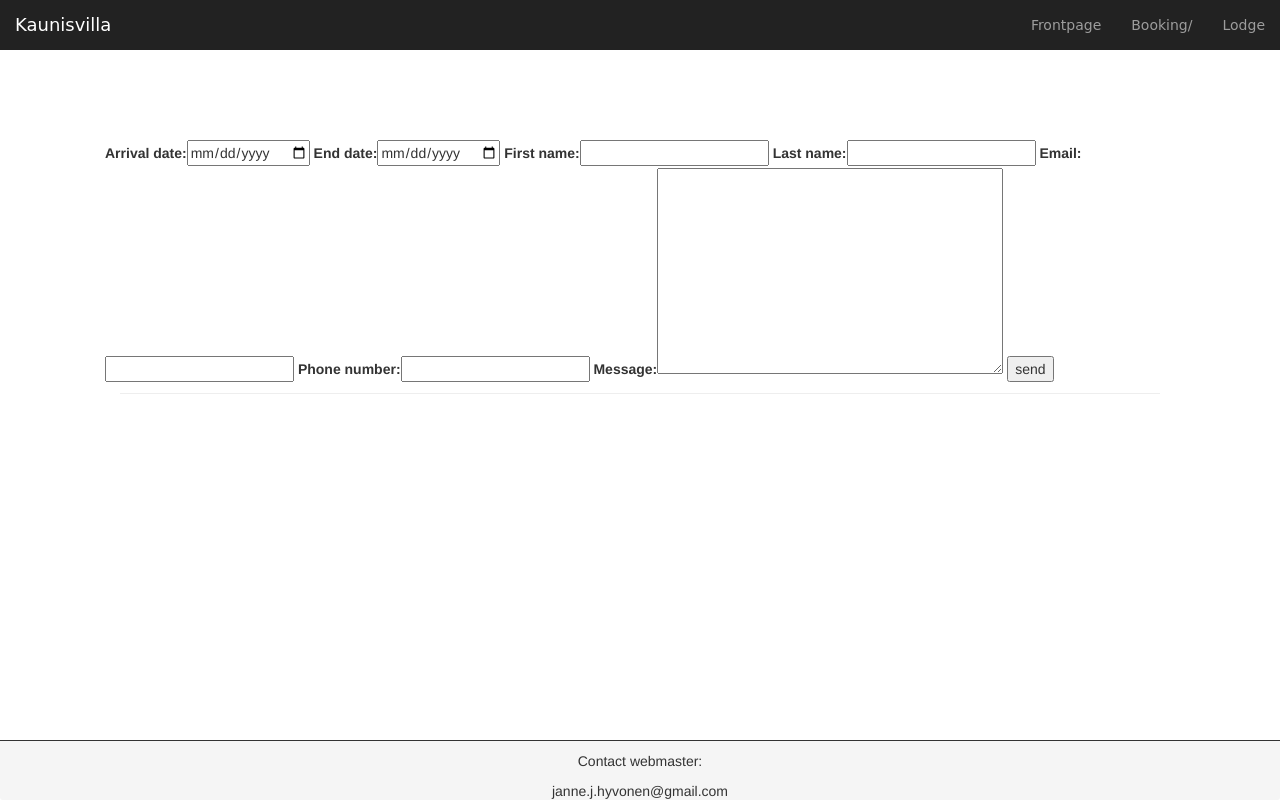
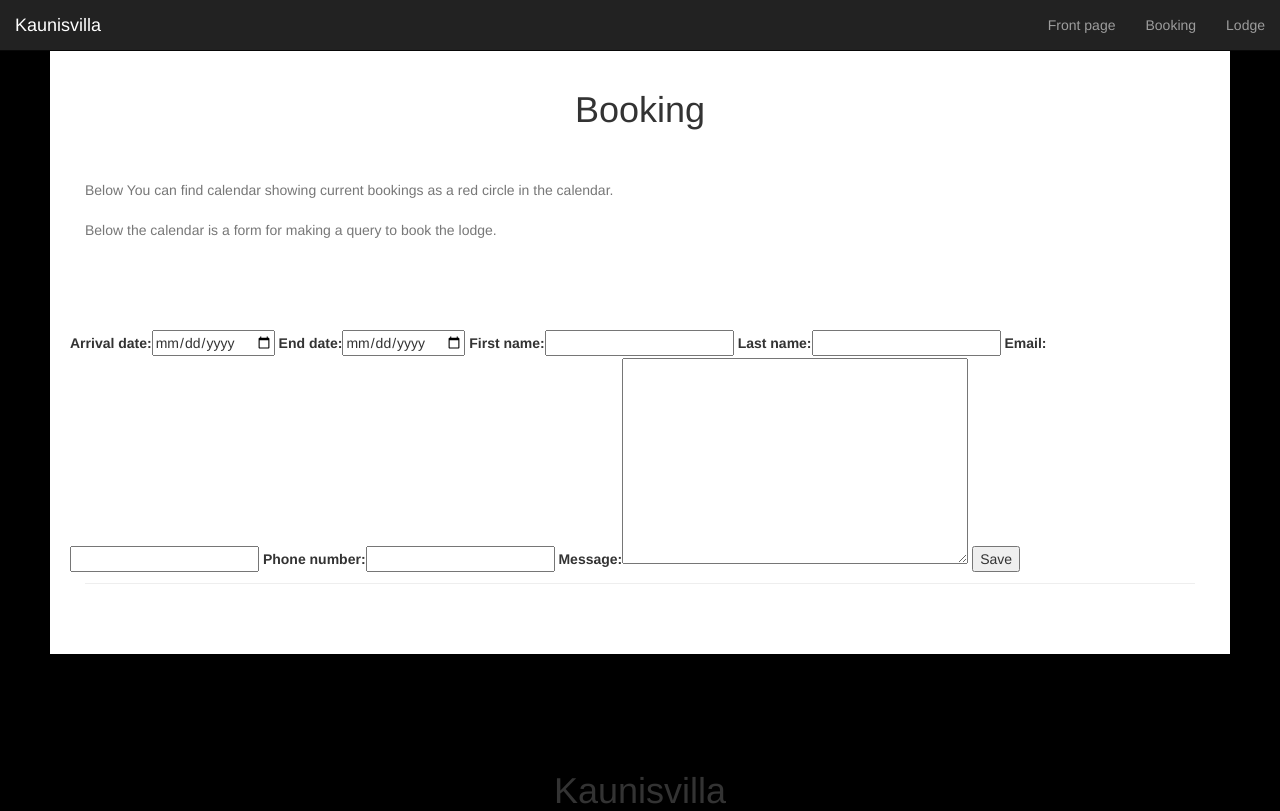
Before and after one commit to Hyvjan/cabin_homepages, a Django app: page /booking/ in a window 1280 px wide. Run offline with Django 3.2, Linux system fonts and the light colour scheme; some libraries are stand-ins or nearby versions.

Commit message:
Sivujen ulkonäköä siistitty ja lisätty requirments.txt.

```diff
--- a/homepages/static/css/homepages.css
+++ b/homepages/static/css/homepages.css
@@ -1,140 +1,31 @@
-/*
- * Base structure
- */
 
- html {
+html {
+
   position: relative;
   min-height: 100%;
 }
 
-/* Move down content because we have a fixed navbar that is 50px tall */
 body {
-  padding-top: 50px;
-  margin-bottom: 10px;
+  background-color: black;
 }
 
+@media (min-width: 768px) {
+.padded {
 
-/*
- * Global add-ons
- */
-
-.sub-header {
-  padding-bottom: 10px;
-  border-bottom: 1px solid #eee;
-}
-
-/*
- * Top navigation
- * Hide default border to remove 1px line.
- */
-.navbar-fixed-top {
-  border: 0;
-}
-
-/*
- * Sidebar
- */
-
-/* Hide for mobile, show later */
-.sidebar {
-  display: none;
-}
-@media (min-width: 768px) {
-  .sidebar {
-    position: fixed;
-    top: 51px;
-    bottom: 0;
-    left: 0;
-    z-index: 1000;
-    display: block;
-    padding: 20px;
-    overflow-x: hidden;
-    overflow-y: auto; /* Scrollable contents if viewport is shorter than content. */
-    background-color: #f5f5f5;
-    border-right: 1px solid #eee;
+  background-color: white;
+  position:relative;
+  padding-top:50px;
+  margin-left:35px;
+  margin-right: 35px;
+  padding-bottom:50px;
+  padding-left:35px;
+  padding-right: 35px;
 
   }
 }
 
-/* Sidebar navigation */
-.nav-sidebar {
-  margin-right: -21px; /* 20px padding + 1px border */
-  margin-bottom: 10px;
-  margin-left: -20px;
-}
-.nav-sidebar > li > a {
-  padding-right: 20px;
-  padding-left: 20px;
-}
-.nav-sidebar > .active > a,
-.nav-sidebar > .active > a:hover,
-.nav-sidebar > .active > a:focus {
-  color: #fff;
-  background-color: #428bca;
-}
-
-
-/*
- * Main content
- */
-
-.padded {
-
-  padding: 50px;
-
-}
-
-.main {
-  padding: 5px;
-}
-@media (min-width: 768px) {
-  .main {
-    padding-right: 5px;
-    padding-left: 5px;
-  }
-}
-.main .page-header {
-  margin-top: 0;
-  font-size: 20px;
-  text-align: center;
-  padding-bottom: 15px;
-}
-
-.main .page-header h1 {
-	padding-top: 30px;
-	font-size: 60px;
-}
-
-.main .page-header h2 {
-	font-size: 40px;
-}
-
-.navbar-brand {
-	font-family: 'Mogra', cursive;
-}
-
-.navbar-right {
-	font-family: 'Mogra', cursive;
-}
-
-
-/*
- * Placeholder dashboard ideas
- */
-
-.placeholders {
-  margin-bottom: 30px;
-  text-align: center;
-}
-.placeholders h4 {
-  margin-bottom: 0;
-}
-.placeholder {
-  margin-bottom: 20px;
-}
-.placeholder img {
-  display: inline-block;
-  border-radius: 50%;
+.page-header {
+  width:100%;
 }
 
 .panel-footer {
@@ -143,31 +34,7 @@ body {
   width: 100%;
   /* Set the fixed height of the footer here */
   height: 60px;
-  border-top: 1px solid;
+  border-top: 1px solid black;
+  background-color: black;
+  padding-bottom: 15px;
 }
-
-.content {
-	overflow-y: auto;
-}
-
-.content-form {
-	overflow-y: auto;
-	margin-bottom: 60px;
-}
-
-.upper_item {
-
-  background-color: grey;
-  border-radius: 20px;
-  padding: 10px;
-  margin-bottom: 10px;
-}
-
-.item {
-
-  background-color: green;
-  border-radius: 20px;
-  padding: 10px;
-  margin-bottom: 5px;
-
-}
--- a/templates/base.html
+++ b/templates/base.html
@@ -8,7 +8,7 @@
 		<meta name="author" content="">
 
 
-		<title>Jannen kotisivut</title>
+		<title>Kaunisvilla</title>
 
 		{% load staticfiles %}
 		{% load bootstrap_calendar %}
@@ -32,16 +32,18 @@
 				</div>
 				<div class="navbar-collapse collapse">
 					<ul class="nav navbar-nav navbar-right">
-						<li><a href='/'>Frontpage</a></li>
-						<li><a href='/booking'>Booking/</a></li>
+						<li><a href='/'>Front page</a></li>
+						<li><a href='/booking'>Booking</a></li>
 						<li><a href='/lodge'>Lodge</a></li>
 					</ul>
 				</div>
 			</div>
 		</div>
 
-		<div class="container">
+		<div class="container-fluid">
+
 		<div class="padded">
+
 
 					{% if messages %}
     <ul class="messages">
@@ -53,15 +55,13 @@
 
 						{% block content %}
 						{% endblock %}
-					</div>
-				</div>
-				</div>
+		</div>
+
+		</div>
+
 
 		<div class="panel-footer">
-			<center>
-			<p>Contact webmaster:</p>
-			<p>  janne.j.hyvonen@gmail.com  </p>
-			</center>
+			<center><h1>Kaunisvilla</h1></center>
 		</div>
 
 		<script src="https://ajax.googleapis.com/ajax/libs/jquery/1.11.1/jquery.min.js"></script>
--- a/templates/homepages/booking.html
+++ b/templates/homepages/booking.html
@@ -5,14 +5,27 @@
 
 	{% block content %}
 	<div class="page-header">
-		<div class="row">
+
+	<h1><center>Booking</center></h1>
+	<br>
+	<br>
+	<p class="text-muted">Below You can find calendar showing current bookings as a red
+	circle in the calendar.
+	<br>
+	<br>
+	Below the calendar is a form for making a query to book the lodge. </p>
+	<br>
+	<br>
+
 
 	{% load bootstrap_calendar %}
 		{% bootstrap_controls 'optional-css-classes' %}
 		{% bootstrap_calendar 'optional-css-class' %}
 		{% bootstrap_calendar_css %}
 	{% bootstrap_calendar '' %}
-	</div>
+
+	<br>
+	<br>
 
 	<div class="row">
 
@@ -22,7 +35,7 @@
 
 	{{ form| as_bootstrap }}
 
-	<input type="submit" name="send" value="send">
+	<input type="submit" name="send" value="Save">
 	</form>
 
 	</div>
```
Also changed, not shown: templates/homepages/landing.html (+4 -6 lines).
